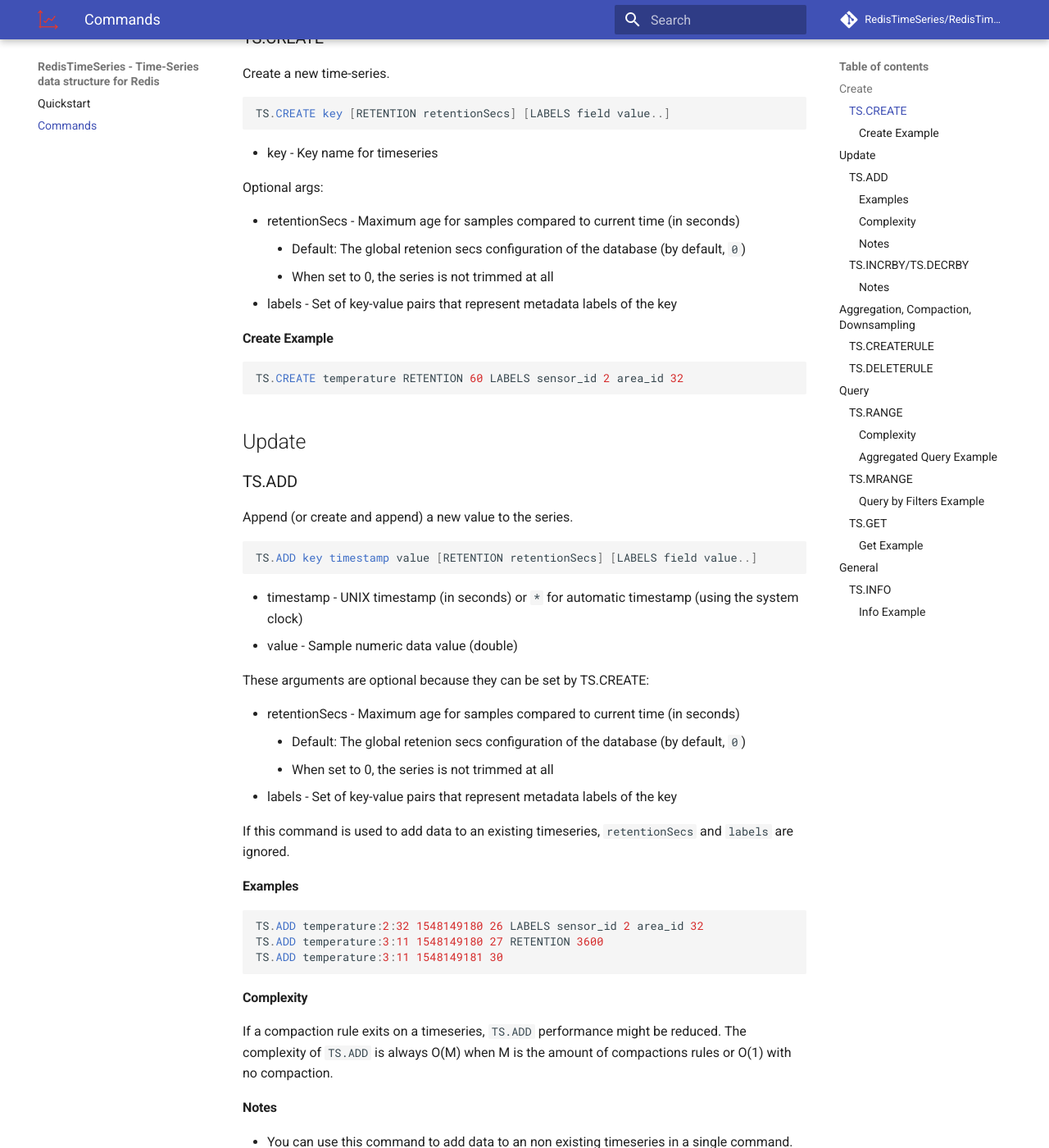
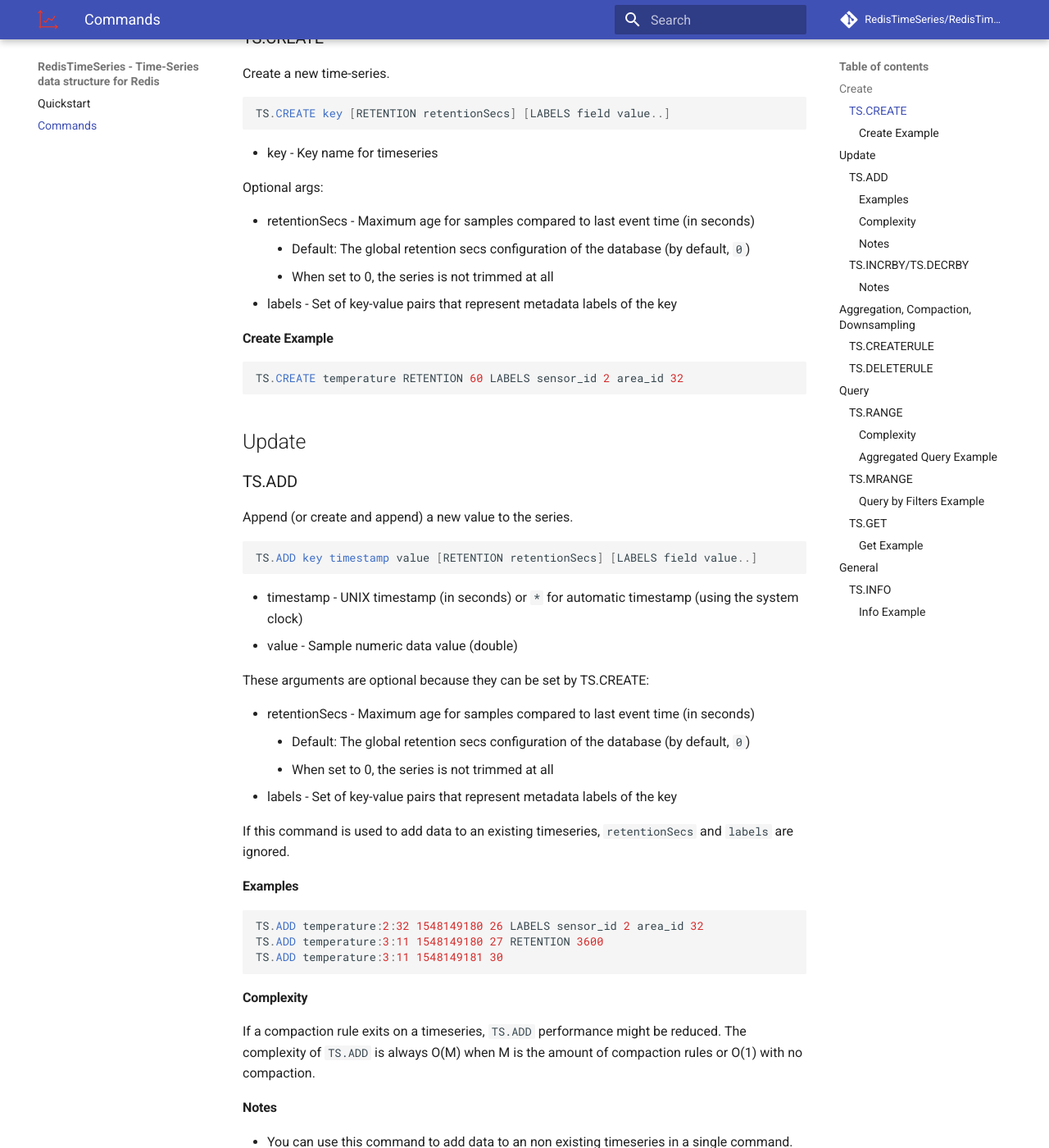
Before and after one commit to RedisTimeSeries/RedisTimeSeries, an MkDocs documentation site: the page built from docs/commands.md, in a window 1280 px wide and 1400 px high, scrolled down 200 px. Shown: the whole window at 82% size. Built offline with MkDocs 1.6.1 and Material for MkDocs 9.7.7, drawn with Linux system fonts in a browser that asks for light colours; comment, search, counter and statistics services are not loaded; old or Windows-style settings are respelled for this version of MkDocs; some of the changed text lies outside the part shown.

Commit message:
Fix retention definition documentation

```diff
--- a/docs/commands.md
+++ b/docs/commands.md
@@ -14,8 +14,8 @@ TS.CREATE key [RETENTION retentionSecs] [LABELS field value..]
 
 Optional args:
 
- * retentionSecs - Maximum age for samples compared to current time (in seconds)
-    * Default: The global retenion secs configuration of the database (by default, `0`)
+ * retentionSecs - Maximum age for samples compared to last event time (in seconds)
+    * Default: The global retention secs configuration of the database (by default, `0`)
     * When set to 0, the series is not trimmed at all
  * labels - Set of key-value pairs that represent metadata labels of the key
 
@@ -40,8 +40,8 @@ TS.ADD key timestamp value [RETENTION retentionSecs] [LABELS field value..]
 
 These arguments are optional because they can be set by TS.CREATE:
 
- * retentionSecs - Maximum age for samples compared to current time (in seconds)
-    * Default: The global retenion secs configuration of the database (by default, `0`)
+ * retentionSecs - Maximum age for samples compared to last event time (in seconds)
+    * Default: The global retention secs configuration of the database (by default, `0`)
     * When set to 0, the series is not trimmed at all
  * labels - Set of key-value pairs that represent metadata labels of the key
 
@@ -57,7 +57,7 @@ TS.ADD temperature:3:11 1548149181 30
 #### Complexity
 
 If a compaction rule exits on a timeseries, `TS.ADD` performance might be reduced.
-The complexity of `TS.ADD` is always O(M) when M is the amount of compactions rules or O(1) with no compaction.
+The complexity of `TS.ADD` is always O(M) when M is the amount of compaction rules or O(1) with no compaction.
 
 #### Notes
 
@@ -88,8 +88,8 @@ This command can be used as a counter or gauge that automatically gets history a
 Optional args:
 
 * time-bucket - Time bucket for resetting the current counter in seconds
-* retentionSecs - Maximum age for samples compared to current time (in seconds)
-  * Default: The global retenion secs configuration of the database (by default, `0`)
+* retentionSecs - Maximum age for samples compared to last event time (in seconds)
+  * Default: The global retention secs configuration of the database (by default, `0`)
   * When set to 0, the series is not trimmed at all
 * labels - Set of key-value pairs that represent metadata labels of the key
 
```
Also changed, not shown: README.md (+4 -4 lines).
